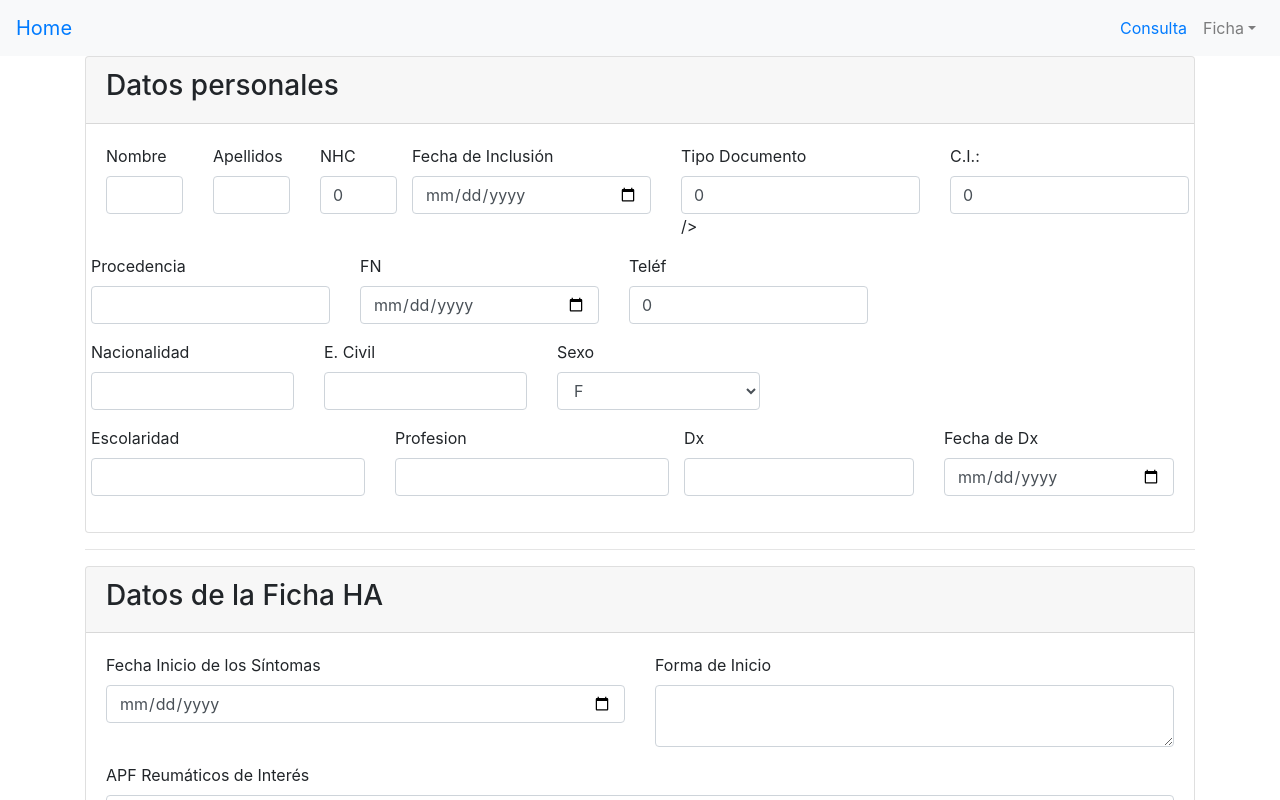
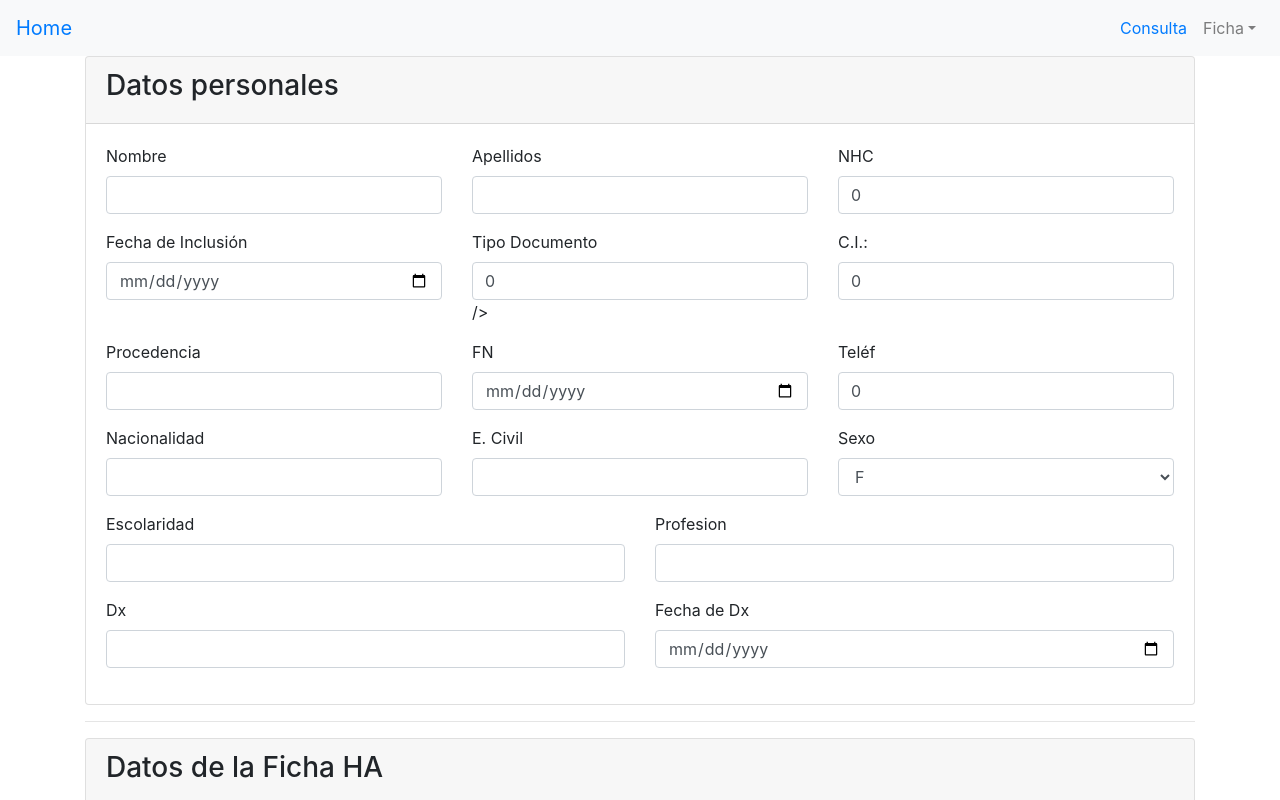
Before and after one commit to acostajo/sgh_front, a React (Create React App) app in the folder sgh_frontend/: page /ficha in a window 1280 px wide. Shown: the top 800 px of the page. Built offline with nearby package versions, Linux system fonts and the light colour scheme.

Commit message:
nuevos cambios en ficha

```diff
--- a/sgh_frontend/src/components/fichaForm.jsx
+++ b/sgh_frontend/src/components/fichaForm.jsx
@@ -225,6 +225,7 @@ class Ficha extends Component {
                     />
                   </FormGroup>
                 </Col>
+              </Row>
               <Row>
                 <Col>
                   <FormGroup>
@@ -381,6 +382,7 @@ class Ficha extends Component {
                   </FormGroup>
                 </Col>
               </Row>
+              <Row>
                 <Col>
                   <FormGroup>
                     <Label for="diagnostico">Dx</Label>
```
Lines whose indentation alone changed are shown as unchanged.
